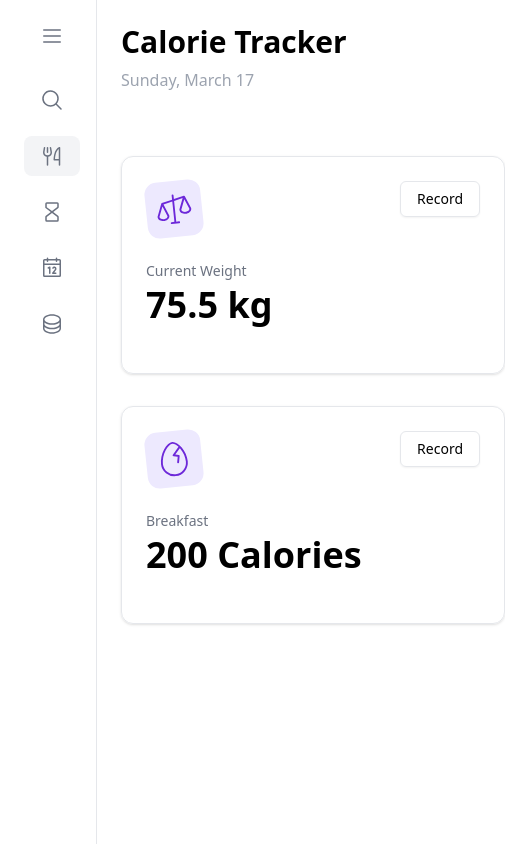
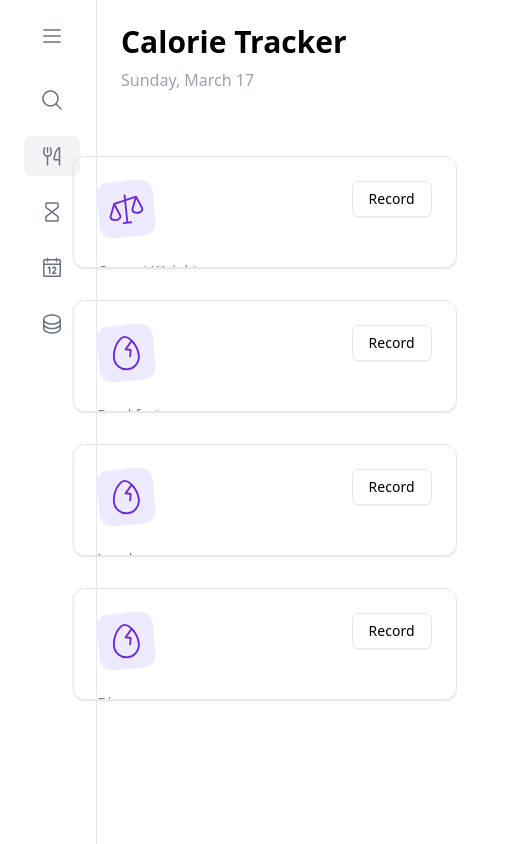
Before and after one commit to plutos28/metamorph, a website: page index.html in a window 390 px wide. Shown: the whole page, 505 px wide, since content can reach past the window. Drawn offline with Linux system fonts and the light colour scheme.

Commit message:
add temp responsiveness for content area

```diff
--- a/index.html
+++ b/index.html
@@ -39,7 +39,7 @@
         </aside>
 
         <!-- displays content -->
-        <section class="pt-6 pl-6 w-4/5">
+        <section class="pt-6 pl-6 lg:pr-6 w-4/5">
             <!-- title section -->
             <div class="mb-16">
                 <h1 class="text-3xl font-bold mb-2">Calorie Tracker</h1>
@@ -49,9 +49,9 @@
             <!-- Stat Cards -->
             <!-- <div class="flex flex-col space-x-8"> -->
 
-            <div class="flex flex-col space-y-8 lg:space-y-0 lg:space-x-8 lg:flex lg:flex-row lg:items-center">
+            <div class="flex flex-col items-center space-y-8 sm:grid sm:grid-rows-2 sm:grid-cols-2 sm:gap-4 lg:space-y-0 lg:space-x-8 lg:flex lg:flex-row lg:items-center">
                 <!-- weight -->
-                <div class="rounded-xl border shadow w-96 overflow-hidden">
+                <div class="rounded-xl border shadow h-28 w-96 sm:w-64 lg:w-96 md:h-60 overflow-hidden">
                     <div class="flex justify-between p-6">
                         <svg class="w-14 h-14 fill-violet-700 p-2 rounded-xl flex items-center justify-center bg-violet-100 -rotate-6" xmlns="http://www.w3.org/2000/svg" width="20" height="20" fill="#000000" viewBox="0 0 256 256"><path d="M237.57,133.77l-32-80h0a6,6,0,0,0-6.86-3.63L134,64.52V40a6,6,0,0,0-12,0V67.19l-67.3,15a6,6,0,0,0-4.27,3.63h0v0l-32,80A6.1,6.1,0,0,0,18,168c0,21.86,23.31,30,38,30s38-8.14,38-30a6.1,6.1,0,0,0-.43-2.23L64.19,92.33,122,79.48V210H104a6,6,0,0,0,0,12h48a6,6,0,0,0,0-12H134V76.81l56.21-12.49-27.78,69.45A6.1,6.1,0,0,0,162,136c0,21.86,23.31,30,38,30s38-8.14,38-30A6.1,6.1,0,0,0,237.57,133.77ZM56,186a36.89,36.89,0,0,1-17.48-4.56c-5.37-3.13-8.15-7.18-8.49-12.37l26-64.91,26,64.91C81.06,182.85,62.58,186,56,186Zm144-32a36.89,36.89,0,0,1-17.48-4.56c-5.37-3.13-8.15-7.18-8.49-12.37l26-64.91,26,64.91C225.06,150.85,206.58,154,200,154Z"></path></svg>
                         <!-- <svg class="w-10 h-10 rounded-xl flex items-center justify-center bg-violet-100 text-violet-700 -rotate-6" xmlns="http://www.w3.org/2000/svg" width="32" height="32" fill="#000000" viewBox="0 0 256 256"><path d="M222,128a6,6,0,0,1-6,6H134v82a6,6,0,0,1-12,0V134H40a6,6,0,0,1,0-12h82V40a6,6,0,0,1,12,0v82h82A6,6,0,0,1,222,128Z"></path></svg> -->
@@ -63,7 +63,8 @@
                     </div>
                 </div>
 
-                <div class="rounded-xl border shadow w-96 overflow-hidden">
+                <!-- breakfast -->
+                <div class="rounded-xl border shadow h-28 w-96 sm:w-64 lg:w-96 md:h-60 overflow-hidden">
                     <div class="flex justify-between p-6">
                         <svg class="w-14 h-14 fill-violet-700 p-2 rounded-xl flex items-center justify-center bg-violet-100 -rotate-6" xmlns="http://www.w3.org/2000/svg" width="20" height="20" fill="#000000" viewBox="0 0 256 256"><path d="M185,60.67C167.18,34,145.87,18,128,18S88.82,34,71,60.67C52.57,88.32,42,121.61,42,152a86,86,0,0,0,172,0C214,121.61,203.43,88.32,185,60.67ZM128,226a74.09,74.09,0,0,1-74-74c0-28.08,9.84-58.94,27-84.67C96.11,44.65,114.56,30,128,30c10.52,0,24.12,9,36.78,23.77L123.52,100a6,6,0,0,0,3,9.82L153,116.43l-6.87,34.39a6,6,0,0,0,4.7,7.06A6.08,6.08,0,0,0,152,158a6,6,0,0,0,5.87-4.82l8-40a6,6,0,0,0-4.42-7l-22.37-5.59,33.2-37.2q1.36,1.92,2.72,3.94c17.15,25.73,27,56.59,27,84.67A74.09,74.09,0,0,1,128,226Z"></path></svg>
                         <!-- <svg class="w-10 h-10 rounded-xl flex items-center justify-center bg-violet-100 text-violet-700 -rotate-6" xmlns="http://www.w3.org/2000/svg" width="32" height="32" fill="#000000" viewBox="0 0 256 256"><path d="M222,128a6,6,0,0,1-6,6H134v82a6,6,0,0,1-12,0V134H40a6,6,0,0,1,0-12h82V40a6,6,0,0,1,12,0v82h82A6,6,0,0,1,222,128Z"></path></svg> -->
@@ -74,6 +75,32 @@
                         <h1 class="font-semibold text-4xl">200 Calories</h1>
                     </div>
                 </div>
+
+                <!-- lunch -->
+                <div class="rounded-xl border shadow h-28 w-96 sm:w-64 lg:w-96 md:h-60 overflow-hidden">
+                    <div class="flex justify-between p-6">
+                        <svg class="w-14 h-14 fill-violet-700 p-2 rounded-xl flex items-center justify-center bg-violet-100 -rotate-6" xmlns="http://www.w3.org/2000/svg" width="20" height="20" fill="#000000" viewBox="0 0 256 256"><path d="M185,60.67C167.18,34,145.87,18,128,18S88.82,34,71,60.67C52.57,88.32,42,121.61,42,152a86,86,0,0,0,172,0C214,121.61,203.43,88.32,185,60.67ZM128,226a74.09,74.09,0,0,1-74-74c0-28.08,9.84-58.94,27-84.67C96.11,44.65,114.56,30,128,30c10.52,0,24.12,9,36.78,23.77L123.52,100a6,6,0,0,0,3,9.82L153,116.43l-6.87,34.39a6,6,0,0,0,4.7,7.06A6.08,6.08,0,0,0,152,158a6,6,0,0,0,5.87-4.82l8-40a6,6,0,0,0-4.42-7l-22.37-5.59,33.2-37.2q1.36,1.92,2.72,3.94c17.15,25.73,27,56.59,27,84.67A74.09,74.09,0,0,1,128,226Z"></path></svg>
+                        <!-- <svg class="w-10 h-10 rounded-xl flex items-center justify-center bg-violet-100 text-violet-700 -rotate-6" xmlns="http://www.w3.org/2000/svg" width="32" height="32" fill="#000000" viewBox="0 0 256 256"><path d="M222,128a6,6,0,0,1-6,6H134v82a6,6,0,0,1-12,0V134H40a6,6,0,0,1,0-12h82V40a6,6,0,0,1,12,0v82h82A6,6,0,0,1,222,128Z"></path></svg> -->
+                        <button class="whitespace-nowrap inline-flex items-center justify-center rounded-md font-medium transition-colors focus-visible:outline-none focus-visible:ring-1 focus-visible:ring-ring disabled:pointer-events-none disabled:opacity-50 border border-input bg-background shadow-sm hover:bg-accent hover:text-accent-foreground px-4 py-2 h-9 text-sm">Record</button>
+                    </div>
+                    <div class="p-6 pt-0 mb-6 space-y-1">
+                        <p class="text-sm text-gray-500 font-medium">Lunch</p>
+                        <h1 class="font-semibold text-4xl">400 Calories</h1>
+                    </div>
+                </div>
+
+                <!-- dinner -->
+                <div class="rounded-xl border shadow h-28 w-96 sm:w-64 lg:w-96 md:h-60 overflow-hidden">
+                    <div class="flex justify-between p-6">
+                        <svg class="w-14 h-14 fill-violet-700 p-2 rounded-xl flex items-center justify-center bg-violet-100 -rotate-6" xmlns="http://www.w3.org/2000/svg" width="20" height="20" fill="#000000" viewBox="0 0 256 256"><path d="M185,60.67C167.18,34,145.87,18,128,18S88.82,34,71,60.67C52.57,88.32,42,121.61,42,152a86,86,0,0,0,172,0C214,121.61,203.43,88.32,185,60.67ZM128,226a74.09,74.09,0,0,1-74-74c0-28.08,9.84-58.94,27-84.67C96.11,44.65,114.56,30,128,30c10.52,0,24.12,9,36.78,23.77L123.52,100a6,6,0,0,0,3,9.82L153,116.43l-6.87,34.39a6,6,0,0,0,4.7,7.06A6.08,6.08,0,0,0,152,158a6,6,0,0,0,5.87-4.82l8-40a6,6,0,0,0-4.42-7l-22.37-5.59,33.2-37.2q1.36,1.92,2.72,3.94c17.15,25.73,27,56.59,27,84.67A74.09,74.09,0,0,1,128,226Z"></path></svg>
+                        <!-- <svg class="w-10 h-10 rounded-xl flex items-center justify-center bg-violet-100 text-violet-700 -rotate-6" xmlns="http://www.w3.org/2000/svg" width="32" height="32" fill="#000000" viewBox="0 0 256 256"><path d="M222,128a6,6,0,0,1-6,6H134v82a6,6,0,0,1-12,0V134H40a6,6,0,0,1,0-12h82V40a6,6,0,0,1,12,0v82h82A6,6,0,0,1,222,128Z"></path></svg> -->
+                        <button class="whitespace-nowrap inline-flex items-center justify-center rounded-md font-medium transition-colors focus-visible:outline-none focus-visible:ring-1 focus-visible:ring-ring disabled:pointer-events-none disabled:opacity-50 border border-input bg-background shadow-sm hover:bg-accent hover:text-accent-foreground px-4 py-2 h-9 text-sm">Record</button>
+                    </div>
+                    <div class="p-6 pt-0 mb-6 space-y-1">
+                        <p class="text-sm text-gray-500 font-medium">Dinner</p>
+                        <h1 class="font-semibold text-4xl">500 Calories</h1>
+                    </div>
+                </div>
             </div>
 
         </section>
```
Also changed, not shown: output.css.
